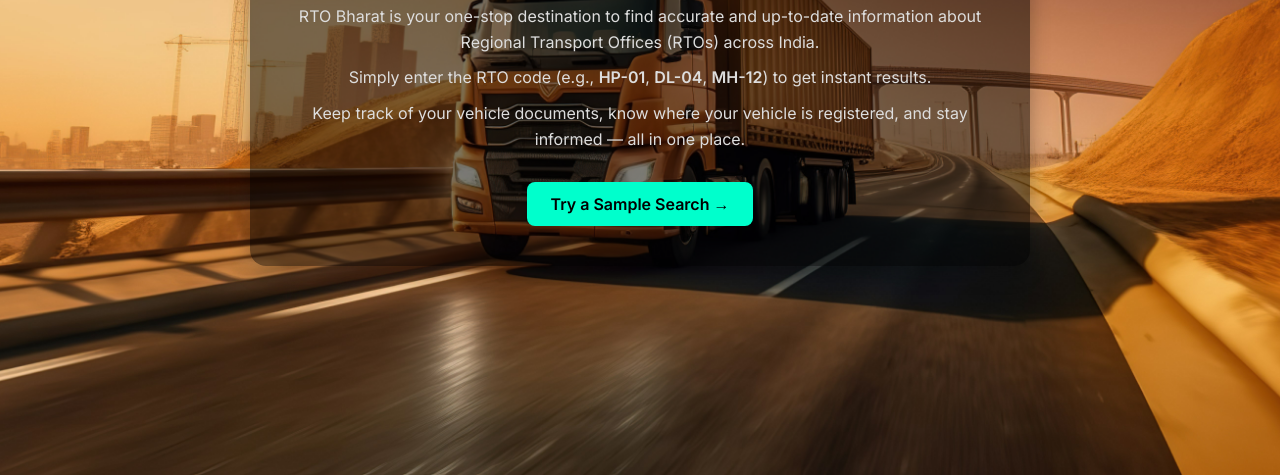
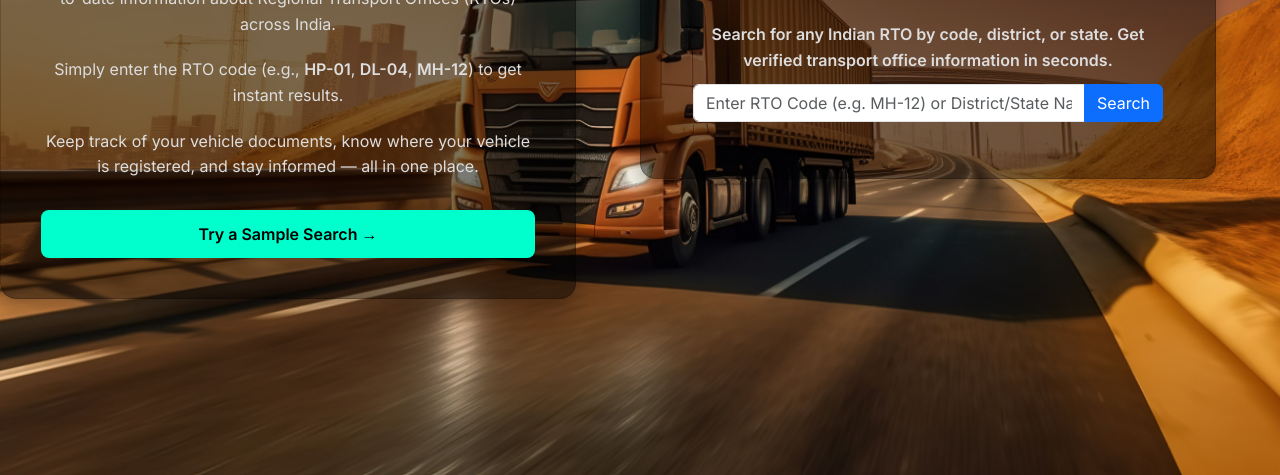
Before and after one commit to Akshaykashyap/State_rtos, a website: page index.html in a window 1280 px wide. Shown: the part 325-800 px from the top of the page. Drawn offline with nearby package versions, Linux system fonts and the light colour scheme.

Commit message:
modified file

```diff
--- a/index.html
+++ b/index.html
@@ -7,6 +7,7 @@
  <meta property="og:image" content="/thumbnail.png" />
   <title>RTO Bharat</title>
   <link href="https://fonts.googleapis.com/css2?family=Inter:wght@400;600&display=swap" rel="stylesheet">
+  <link rel="stylesheet" href="https://cdn.jsdelivr.net/npm/bootstrap@5.3.0/dist/css/bootstrap.min.css">
   <style>
     body {
       margin: 0;
@@ -62,6 +63,7 @@
   </style>
 </head>
 <body>
+  <div class="main-wrapper-top">
   <div class="card">
     <h1>Welcome to RTO Bharat</h1>
     <p>RTO Bharat is your one-stop destination to find accurate and up-to-date information about Regional Transport Offices (RTOs) across India.</p>
@@ -69,5 +71,69 @@
     <p>Keep track of your vehicle documents, know where your vehicle is registered, and stay informed — all in one place.</p>
     <a href="api/rto/states/himachal%20Pradesh">Try a Sample Search → </a>
   </div>
+  </div>
+  <div class="main-wrapper-bottom">
+  <div class="card">
+    <div class="container text-center search-section">
+      <strong><p>Search for any Indian RTO by code, district, or state. Get verified transport office information in seconds.</p></strong>
+      <div class="card-layout">
+        <div class="input-group mb-1">
+          <input type="text" class="form-control" id="rtoInput" placeholder="Enter RTO Code (e.g. MH-12) or District/State Name" />
+          <button class="btn btn-primary" onclick="searchRTO()">Search</button>
+        </div>
+        <div id="loading" class="text-muted d-none">Loading...</div>
+        <div id="rtoResult" class="result-box mt-3"></div>
+      </div>
+
+      <!-- <div class="mt-5 popular-searches">
+        <h5>Popular Searches</h5>
+        <ul class="list-inline">
+          <li class="list-inline-item"><a href="#" onclick="quickSearch('DL-01')">DL-01 (Delhi)</a></li>
+          <li class="list-inline-item"><a href="#" onclick="quickSearch('MH-12')">MH-12 (Pune)</a></li>
+          <li class="list-inline-item"><a href="#" onclick="quickSearch('KA-01')">KA-01 (Bengaluru)</a></li>
+          <li class="list-inline-item"><a href="#" onclick="quickSearch('TN-07')">TN-07 (Chennai)</a></li>
+        </ul>
+      </div> -->
+    </div>
+  </div>
+  </div>
+
+
+  <script>
+    function searchRTO() {
+      const code = document.getElementById("rtoInput").value.trim();
+      if (!code) return;
+
+      document.getElementById("loading").classList.remove("d-none");
+      document.getElementById("rtoResult").innerHTML = "";
+
+      fetch(`/api/rto/rtocodes/${code}`)
+        .then((res) => res.json())
+        .then((data) => {
+          document.getElementById("loading").classList.add("d-none");
+          if (data.rto_code) {
+            document.getElementById("rtoResult").innerHTML = `
+              <div class="card p-3">
+                <p class="mb-1"><strong>RTO Name:</strong> ${data.rto}</p>
+                <p class="mb-1"><strong>RTO Code:</strong> ${data.rto_code}</p>
+                <p><strong>Address:</strong> ${data.address}</p>
+                <p><strong>Phone No:</strong> ${data.phone}</p>
+              </div>
+            `;
+          } else {
+            document.getElementById("rtoResult").innerHTML = `<p class="text-danger">No RTO found for this input.</p>`;
+          }
+        })
+        .catch(() => {
+          document.getElementById("loading").classList.add("d-none");
+          document.getElementById("rtoResult").innerHTML = `<p class="text-danger">Error fetching data.</p>`;
+        });
+    }
+
+    // function quickSearch(code) {
+    //   document.getElementById("rtoInput").value = code;
+    //   searchRTO();
+    // }
+  </script>
 </body>
 </html>
```
